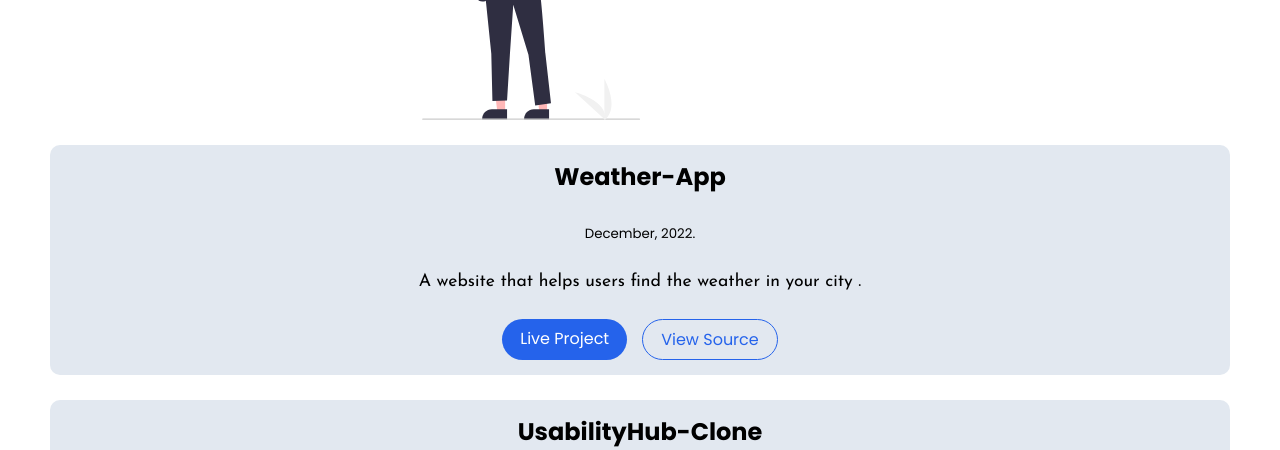
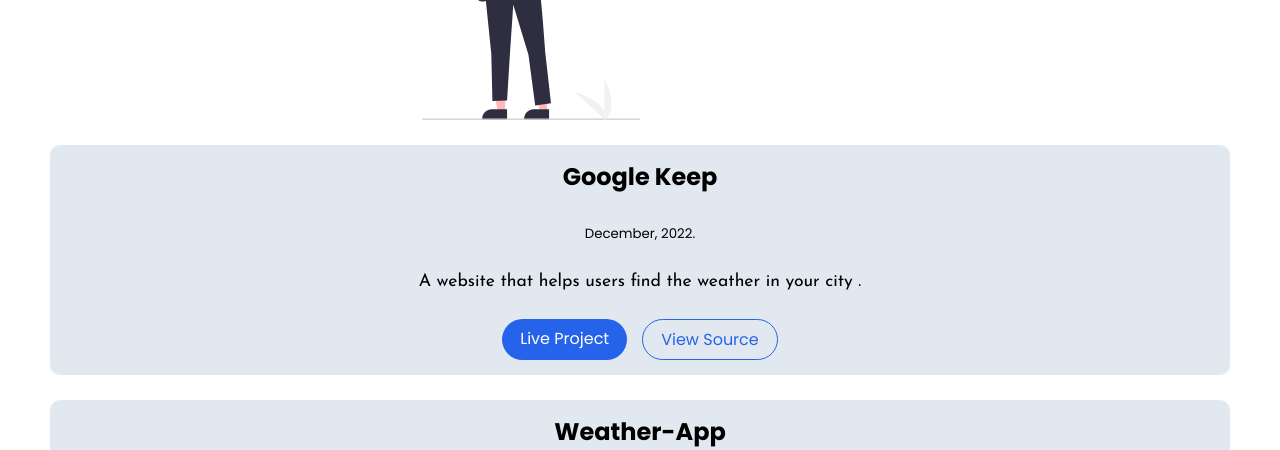
Before and after one commit to dassoumen98/Portfolio, a plain HTML site: page project.html in a window 1280 px wide. Shown: the part 350-800 px from the top of the page. Drawn offline with nearby package versions, Linux system fonts and the light colour scheme.

Commit message:
added project - Google keep

```diff
--- a/project.html
+++ b/project.html
@@ -58,6 +58,7 @@
 
             </div>
         </section>
+
         <section>
             <div data-aos="fade-down" class="container flex project-exe">
 
@@ -68,6 +69,21 @@
                 <div class="project-button ">
                     <a class="primary-button" href="https://weather-app-soumen.netlify.app/">Live Project </a>
                     <a class="secondary-button" href="https://github.com/dassoumen98/Weather-App">View Source</a>
+
+                </div>
+
+            </div>
+        </section>
+        <section>
+            <div data-aos="fade-down" class="container flex project-exe">
+
+                <h2 class="project-heading">Google Keep</h2>
+                <small class="samll-para">December, 2022.</small>
+                <p class="project-para">A website that helps users find the weather in your city .</p>
+
+                <div class="project-button ">
+                    <a class="primary-button" href="https://soumen-google-keep.netlify.app/">Live Project </a>
+                    <a class="secondary-button" href="https://github.com/dassoumen98/HTML-CSS-JAVASCRIPT_PROJECTS/tree/main/goole%20keep%20clone">View Source</a>
 
                 </div>
 
```
